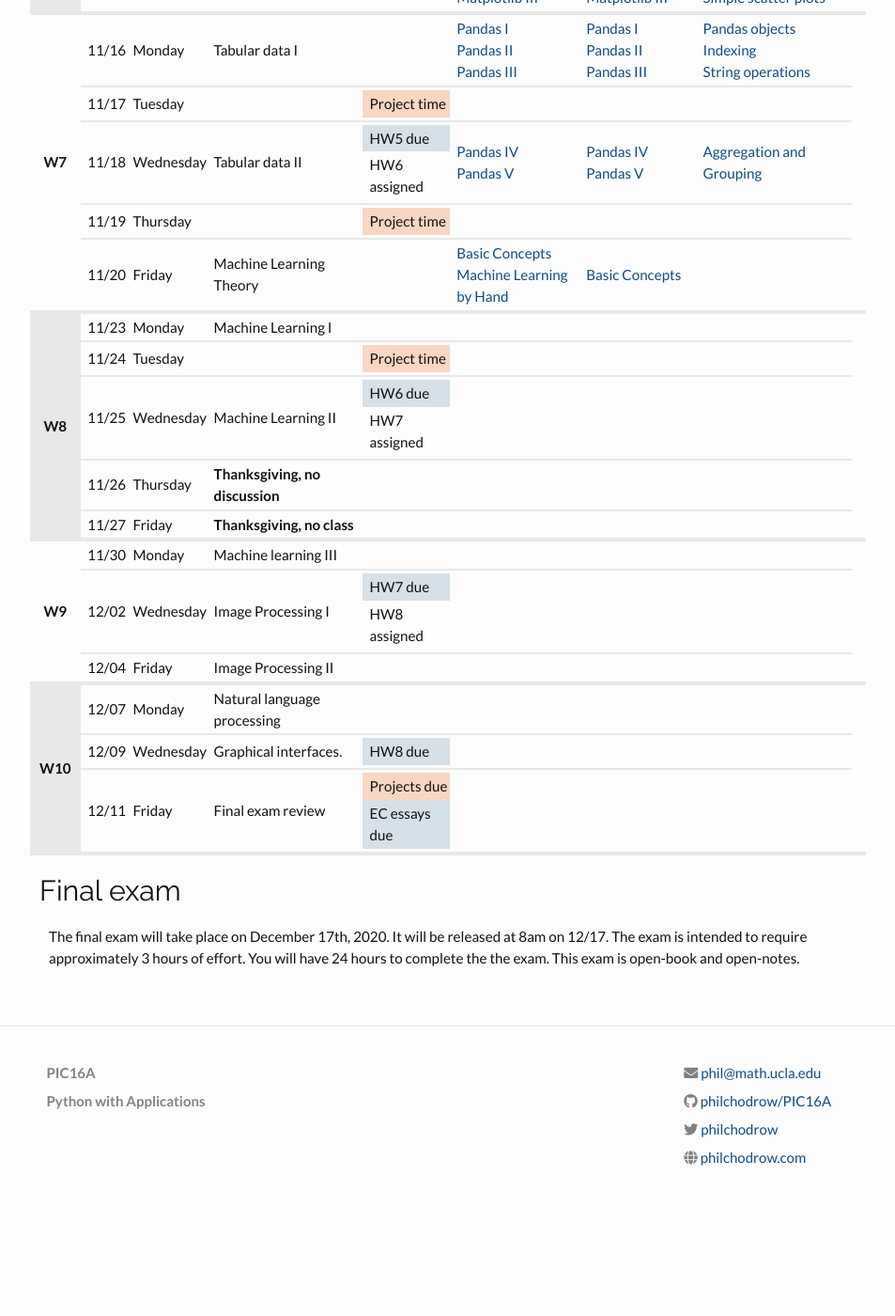
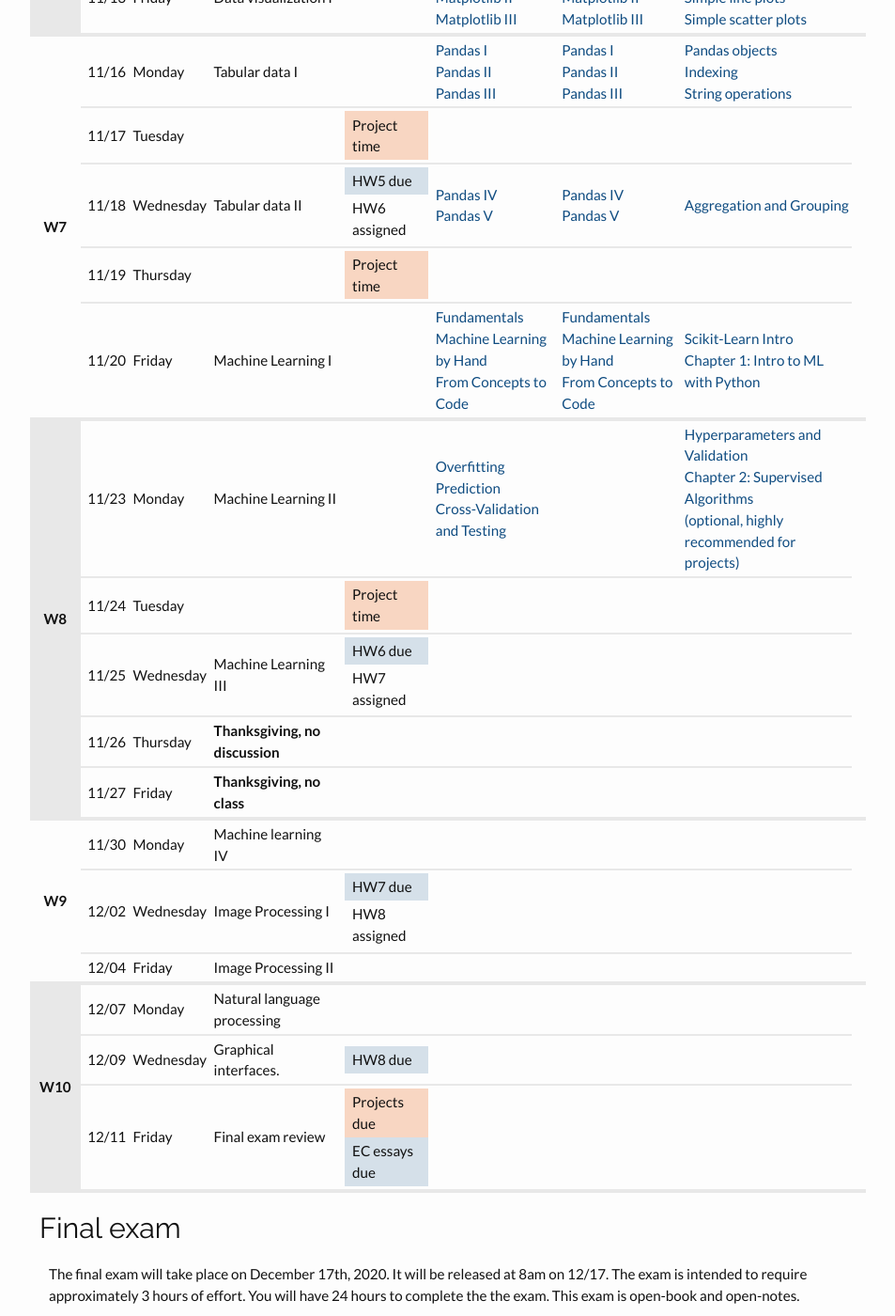
Before and after one commit to PhilChodrow/PIC16A, a Jekyll site: the page built from schedule.md, in a window 1280 px wide and 1400 px high, scrolled down 1511 px. Shown: the whole window at 94% size, without its empty margins (163-1116 px from the left). Built offline with Jekyll 4.4.1, drawn with Linux system fonts in a browser that asks for light colours; nearby versions of some CDN libraries; before the commit the page ends 2806 px from its top, so only the background shows below that.

Commit message:
Update schedule.md

```diff
--- a/schedule.md
+++ b/schedule.md
@@ -530,6 +530,7 @@
                 <a href = "https://jakevdp.github.io/PythonDataScienceHandbook/02.03-computation-on-arrays-ufuncs.html">
                 Universal Functions
                 </a>
+                <br>
                 <a href = "https://jakevdp.github.io/PythonDataScienceHandbook/02.04-computation-on-arrays-aggregates.html">
                 Aggregation
                 </a>
@@ -687,23 +688,43 @@
         <tr>
             <td>11/20</td>
             <td>Friday</td>
-            <td>Machine Learning Theory</td>
+            <td>Machine Learning I</td>
             <td></td>
             <td>
                 <a href="https://philchodrow.github.io/PIC16A/content/ML/ML_1.jpg">
-                    Basic Concepts
+                    Fundamentals
                 </a>
                 <br>
                 <a href="https://nbviewer.jupyter.org/github/PhilChodrow/PIC16A/blob/master/content/ML/ML_2.ipynb">
                     Machine Learning by Hand
                 </a>
+                <br>
+                <a href="https://nbviewer.jupyter.org/github/PhilChodrow/PIC16A/blob/master/content/ML/ML_3.ipynb">
+                    From Concepts to Code
+                </a>
             </td>
             <td>
                 <a href="https://youtu.be/TOjJcMR053I">
-                    Basic Concepts
+                    Fundamentals
+                </a>
+                <br>
+                <a href="https://youtu.be/l-UkQoBlgek">
+                    Machine Learning by Hand
+                </a>
+                <br>
+                <a href="https://youtu.be/KRn6nxKunR8">
+                    From Concepts to Code
                 </a>
             </td>
-            <td></td>
+            <td>
+                <a href="https://jakevdp.github.io/PythonDataScienceHandbook/05.02-introducing-scikit-learn.html">
+                    Scikit-Learn Intro
+                </a>
+                <br>
+                <a href="http://noracook.io/Books/Python/introductiontomachinelearningwithpython.pdf">
+                    Chapter 1: Intro to ML with Python
+                </a>
+            </td>
         </tr>
     </tbody>
     <tbody class="week">
@@ -711,11 +732,34 @@
             <th rowspan="5" class="week_marker_even"> W8 </th>
             <td>11/23</td>
             <td>Monday</td>
-            <td>Machine Learning I</td>
+            <td>Machine Learning II</td>
             <td></td>
-            <td></td>
-            <td></td>
-            <td></td>
+            <td>
+                <a href="https://philchodrow.github.io/PIC16A/content/ML/ML_4.jpg">
+                    Overfitting
+                </a>
+                <br>
+                <a href="https://nbviewer.jupyter.org/github/PhilChodrow/PIC16A/blob/master/content/ML/ML_5.ipynb">
+                    Prediction
+                </a>
+                <br>
+                <a href="https://nbviewer.jupyter.org/github/PhilChodrow/PIC16A/blob/master/content/ML/ML_6.ipynb">
+                    Cross-Validation and Testing
+                </a>
+            </td>
+            <td>
+                <td>
+                <a href="https://jakevdp.github.io/PythonDataScienceHandbook/05.03-hyperparameters-and-model-validation.html">
+                    Hyperparameters and Validation
+                </a>
+                <br>
+                <a href="http://noracook.io/Books/Python/introductiontomachinelearningwithpython.pdf">
+                    Chapter 2: Supervised Algorithms
+                    <br>
+                    (optional, highly recommended for projects)
+                </a>
+            </td>
+            </td>
         </tr>
         <tr>
             <td>11/24</td>
@@ -759,7 +803,7 @@
             <th rowspan="3" class="week_marker_odd"> W9 </th>
             <td>11/30</td>
             <td>Monday</td>
-            <td>Machine learning III </td>
+            <td>Machine learning IV </td>
             <td></td>
             <td></td>
             <td></td>
```
Also changed, not shown: other parts of schedule.md (+1 -1 lines).
